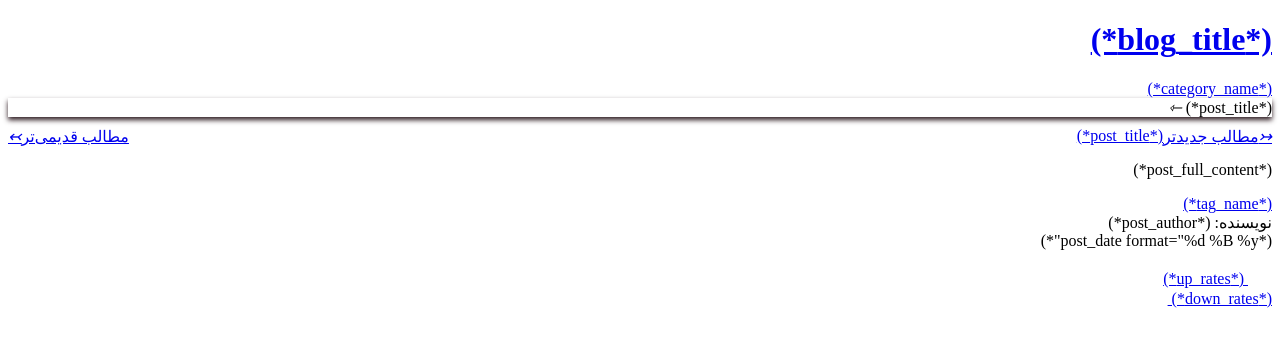
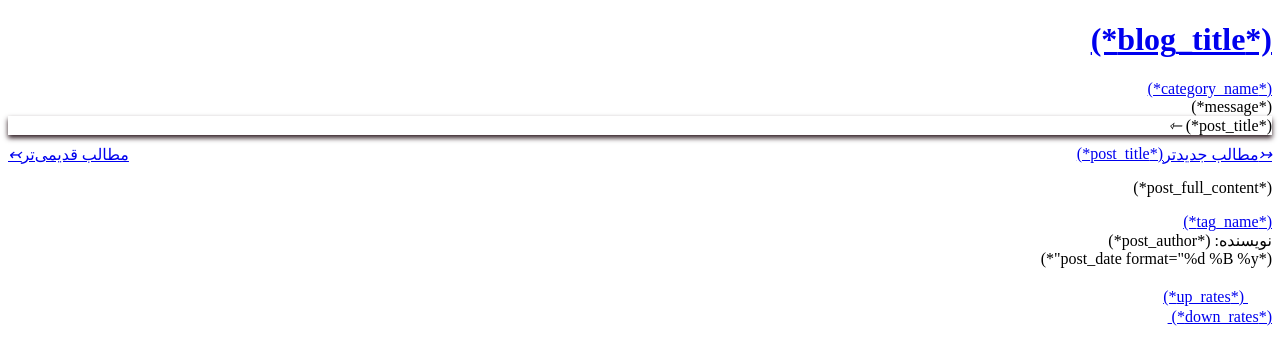
Before and after one commit to asemanam-blog/sunset, a plain HTML site: page index.html in a window 1280 px wide. Shown: the top 342 px of the page. Drawn offline with Linux system fonts and the light colour scheme.

Commit message:
add message box for bayan messages

```diff
--- a/index.html
+++ b/index.html
@@ -35,6 +35,15 @@
             </div>
         </div>
         <!--end of category navbar--><!--}}}-->
+        <!--messages-of-bayan--><!--{{{-->
+          <box:messages>
+                <view:messages>
+                  <div class="side-pages text-center" style="display: block;">
+                    (*message*)
+                  </div>
+                </view:messages>
+          </box:messages>
+        <!--messages-of-bayan--><!--}}}-->
         <!--start of post summary--><!--{{{-->
         <div class="container">
             <div class="row">
```
